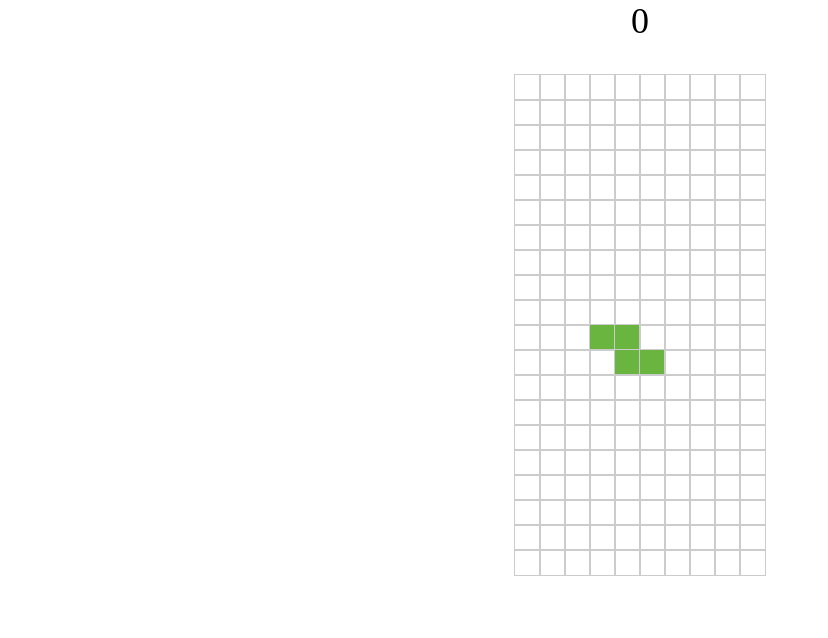
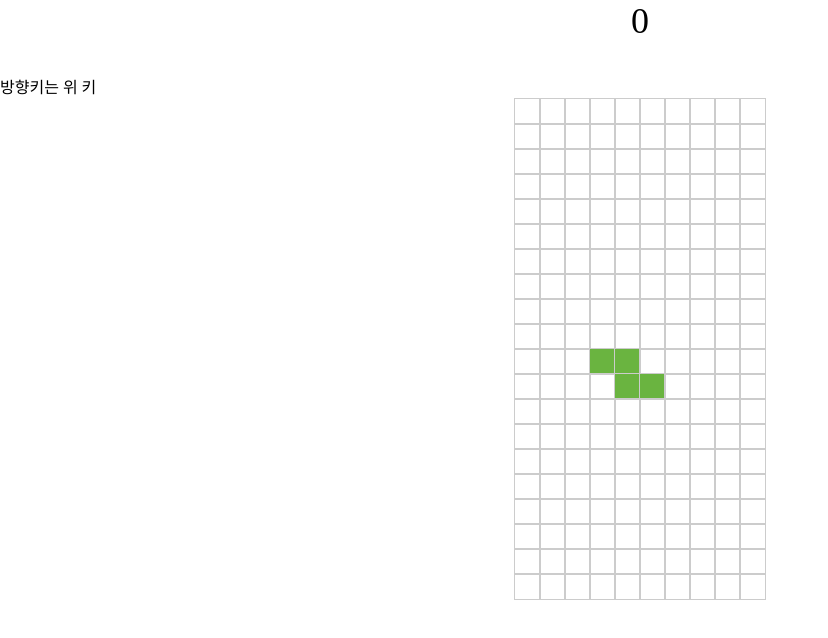
Before and after one commit to Jeseop/tetris, a plain HTML site: page index.html in a window 1280 px wide. Shown: the whole page, without its empty margins (0-828 px from the left). Drawn offline with Linux system fonts and the light colour scheme.

Commit message:
Add : additional code

```diff
--- a/index.html
+++ b/index.html
@@ -14,6 +14,7 @@
             <button>다시시작</button>
         </div>
         <div class="score">0</div>
+        <span>방향키는 위 키</span>
         <div class="playground">
             <ul></ul>
         </div>
```
